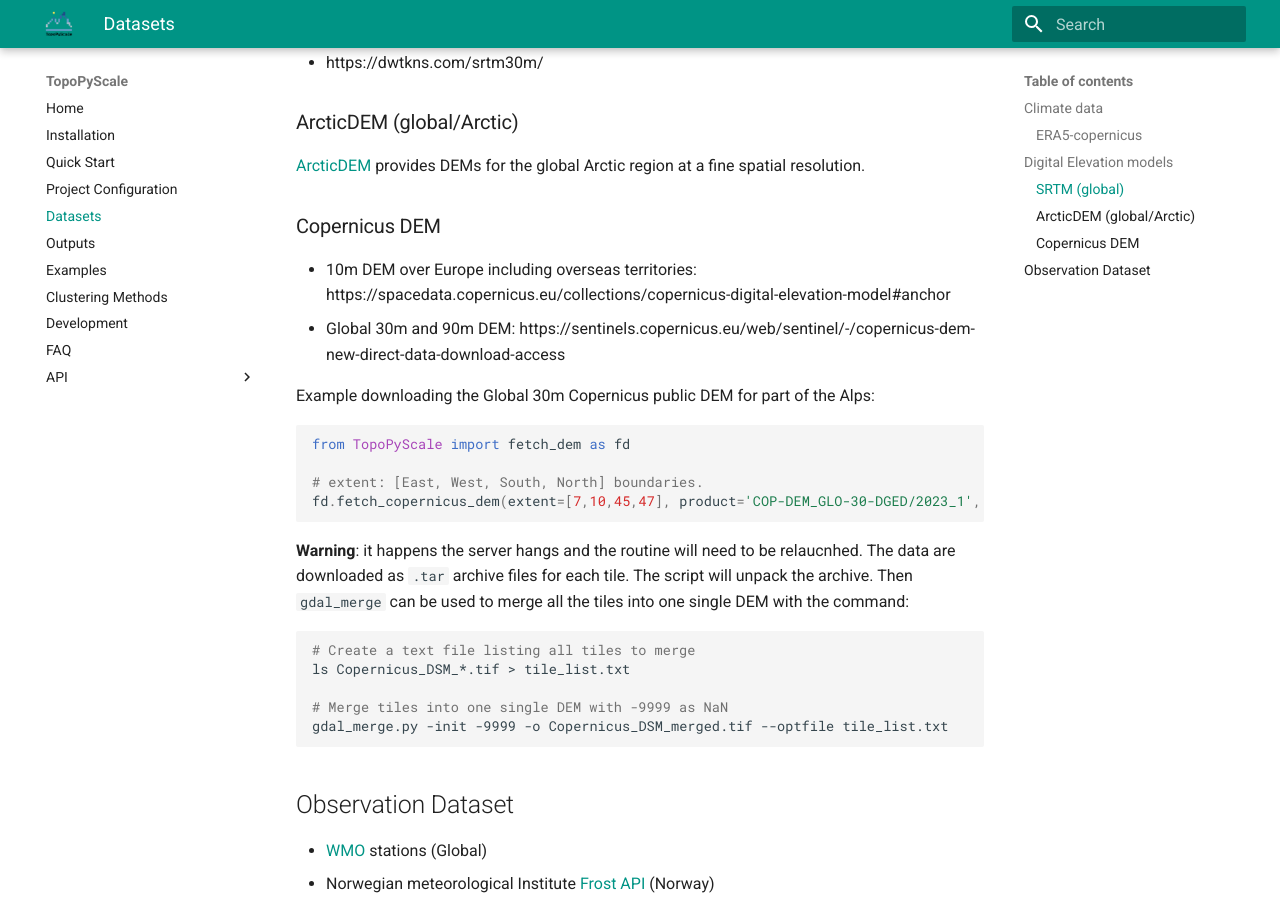
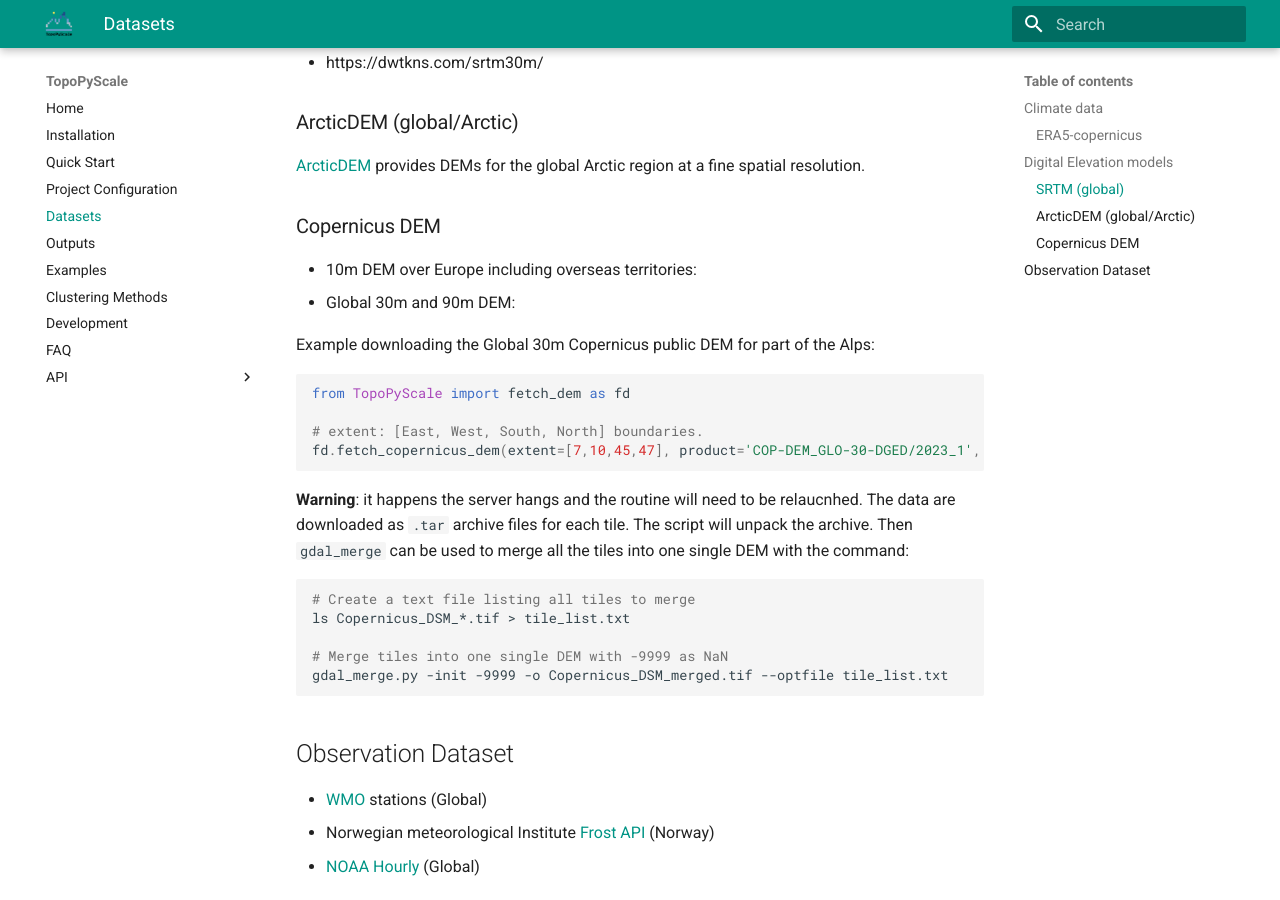
Before and after one commit to ArcticSnow/TopoPyScale_Documentation, an MkDocs documentation site: the page built from docs/04_datasetSources.md, in a window 1280 px wide and 900 px high, scrolled down 716 px. Built offline with MkDocs 1.6.1 and Material for MkDocs 9.7.7, drawn with Linux system fonts in a browser that asks for light colours.

Commit message:
Update 04_datasetSources.md

````diff
--- a/docs/04_datasetSources.md
+++ b/docs/04_datasetSources.md
@@ -23,8 +23,8 @@
 [ArcticDEM](https://www.pgc.umn.edu/data/arcticdem/) provides DEMs for the global Arctic region at a fine spatial resolution.
 
 ### Copernicus DEM
-- 10m DEM over Europe including overseas territories: https://spacedata.copernicus.eu/collections/copernicus-digital-elevation-model#anchor
-- Global 30m and 90m DEM: https://sentinels.copernicus.eu/web/sentinel/-/copernicus-dem-new-direct-data-download-access
+- 10m DEM over Europe including overseas territories: [](https://spacedata.copernicus.eu/collections/copernicus-digital-elevation-model#anchor)
+- Global 30m and 90m DEM: [](https://sentinels.copernicus.eu/web/sentinel/-/copernicus-dem-new-direct-data-download-access)
 
 Example downloading the Global 30m Copernicus public DEM for part of the Alps:
 ```python
````
